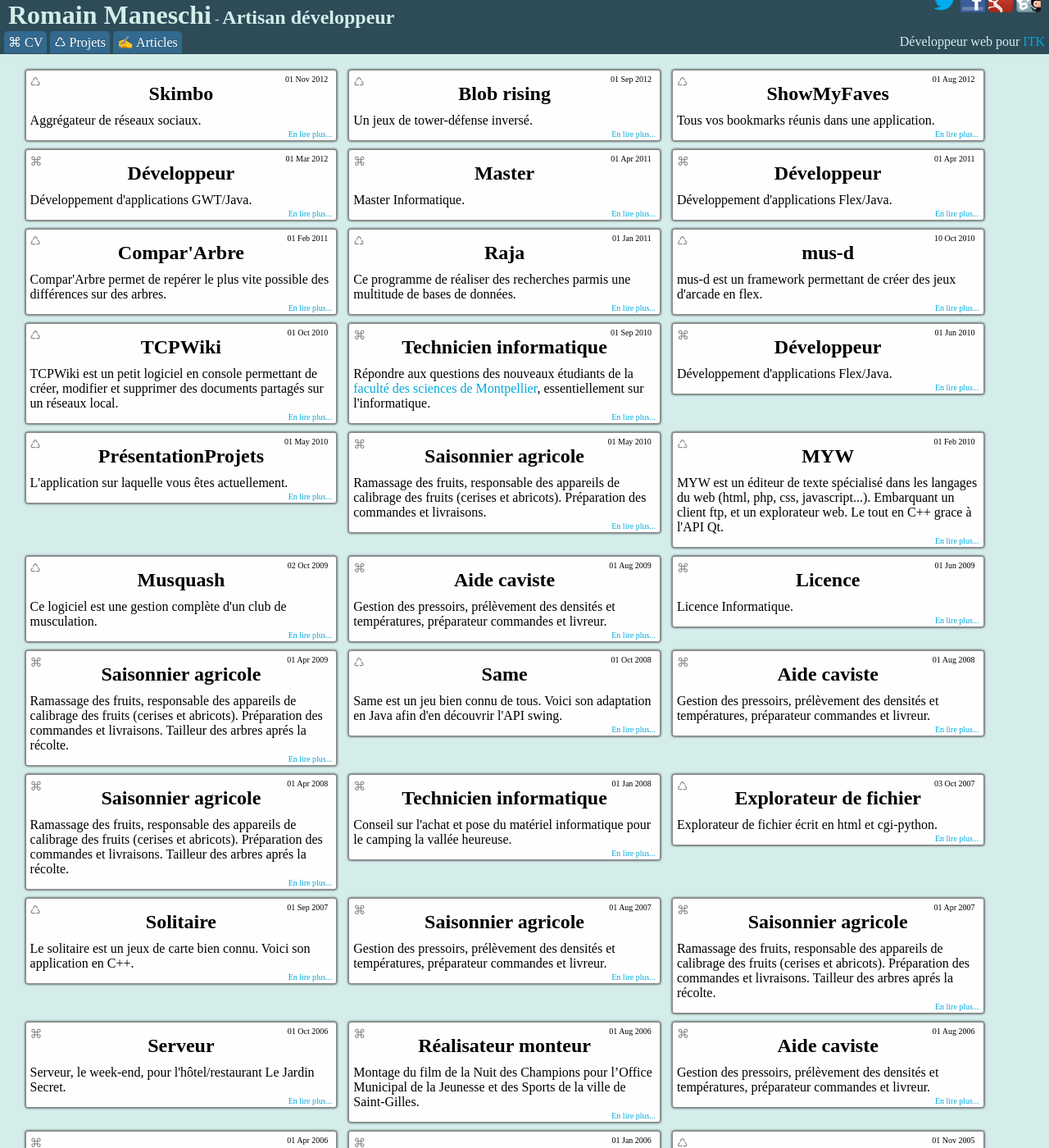
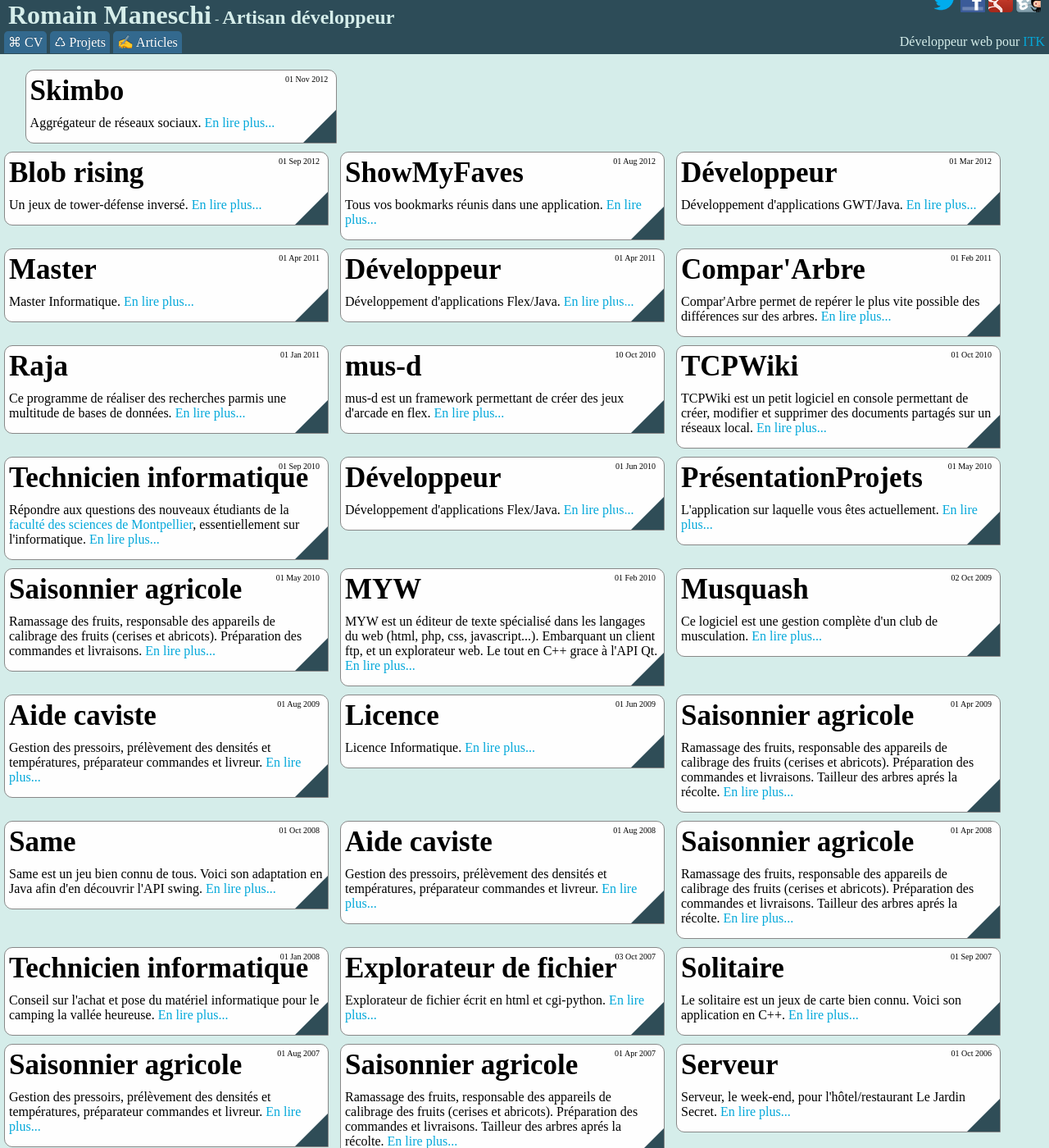
Before and after one commit to manland/manland.github.com, a Jekyll site: the page built from index.html, in a window 1280 px wide and 1400 px high. Shown: the whole window at 82% size. Built offline with Jekyll 4.4.1, drawn with Linux system fonts in a browser that asks for light colours.

Commit message:
some css

```diff
--- a/css/default.css
+++ b/css/default.css
@@ -19,6 +19,14 @@ a {
 
 a:hover {
 	text-decoration: underline;
+}
+
+.article-global-link {
+	color: black;
+}
+
+.article-global-link:hover {
+	text-decoration: none;
 }
 
 header {
@@ -90,8 +98,7 @@ nav, .subtitle {
 	background-color: #fefefe;
 	vertical-align: top;
 	border: 1px solid #888;
-	border-radius: 3px;
-	box-shadow:0 0 3px black;
+	border-radius: 10px 10px 0 10px;
 	margin: 5px;
 	word-wrap: break-word;
 	padding: 5px 5px 15px 5px;
@@ -110,12 +117,20 @@ nav, .subtitle {
 
 .article-category {
 	position: absolute;
+	right: 0px;
+	bottom: 0px;
+	width: 0;
+	height: 0;
+	border-top: 40px solid transparent;
+	border-bottom: 40px #2F4D57;
+	border-left: 40px solid transparent;
+	border-right: 40px solid #2F4D57;
 }
 
 .article-title {
 	display: block;
-	text-align: center;
-	padding: 10px 0;
+	padding-bottom: 10px;
+	font-size: 35px;
 }
 
 .publish-date {
@@ -126,28 +141,23 @@ nav, .subtitle {
 	padding-right: 5px;
 }
 
-.article-more {
-	font-size: 10px;
+.projet:after, .article:after, .cv:after {
 	position: absolute;
-	right: 5px;
-	bottom: 2px;
+	right: 3px;
+	bottom: 0px;
+	color: #fefefe;
+	font-size: 20px;
 }
 
-.projet:before, .article:before, .cv:before {
-	color: #888;
-	float: left;
-	font-size: 15px;
-}
-
-.projet:before {
+.projet:after {
 	content:"♺";
 }
 
-.article:before {
+.article:after {
 	content: "✍";
 }
 
-.cv:before {
+.cv:after {
 	content: "⌘";
 }
 
@@ -161,8 +171,14 @@ nav, .subtitle {
 	overflow: auto;
 }
 
-.container-img img {
-	display: inline;
+.container-img li {
+	list-style:none;
+	float:left;
+	width: 50%;
+}
+
+.container-img li img {
+	width: 100%;
 }
 
 .container-link a {
@@ -176,21 +192,21 @@ nav, .subtitle {
 }*/
 
 .container .article-min{
--webkit-transition:all .5s cubic-bezier(.6,2,.4,1);
-   -moz-transition:all .5s cubic-bezier(.6,2,.4,1);
-    -ms-transition:all .5s cubic-bezier(.6,2,.4,1);
-     -o-transition:all .5s cubic-bezier(.6,2,.4,1);
-        transition:all .5s cubic-bezier(.6,2,.4,1);
+-webkit-transition:all .5s cubic-bezier(0, .99, 1, 1);
+   -moz-transition:all .5s cubic-bezier(0, .99, 1, 1);
+    -ms-transition:all .5s cubic-bezier(0, .99, 1, 1);
+     -o-transition:all .5s cubic-bezier(0, .99, 1, 1);
+        transition:all .5s cubic-bezier(0, .99, 1, 1);
 }
 
 .container .article-min:hover{
 z-index:5;
--webkit-transform: scale(1.1);
-   -moz-transform: scale(1.1);
-    -ms-transform: scale(1.1);
-     -o-transform: scale(1.1);
-        transform: scale(1.1);
-box-shadow:0 0 10px black;
+-webkit-transform: scale(1.3);
+   -moz-transform: scale(1.3);
+    -ms-transform: scale(1.3);
+     -o-transform: scale(1.3);
+        transform: scale(1.3);
+box-shadow:0 0 5px #2F4D57;
 }
 
 @media screen and (max-width: 500px) {
--- a/index.html
+++ b/index.html
@@ -5,11 +5,13 @@ title: Romain Maneschi's Life
 <div class="container">
 {% for post in site.posts %}
 <div class="article-min">
-	<span class="article-category {{ post.categories[0] }}"></span>
-  <h2 class="article-title">{{ post.title }}</h2>
-  <span class="publish-date">{{ post.date | date_to_string }}</span>
-  {{ post.resume }}
-  <a href="{{ post.url }}" class="article-more">En lire plus...</a>
+  <a class="article-global-link" href="{{ post.url }}">
+  	<span class="article-category {{ post.categories[0] }}"></span>
+    <h2 class="article-title">{{ post.title }}</h2>
+    <span class="publish-date">{{ post.date | date_to_string }}</span>
+    {{ post.resume }}
+    <a href="{{ post.url }}" class="article-more">En lire plus...</a>
+  </div>
 </div>
 {% endfor %}
 </div>
```
Also changed, not shown: articles.html (+7 -5 lines), cv.html (+7 -5 lines), projets.html (+7 -5 lines), test.html (+31 -14 lines).
